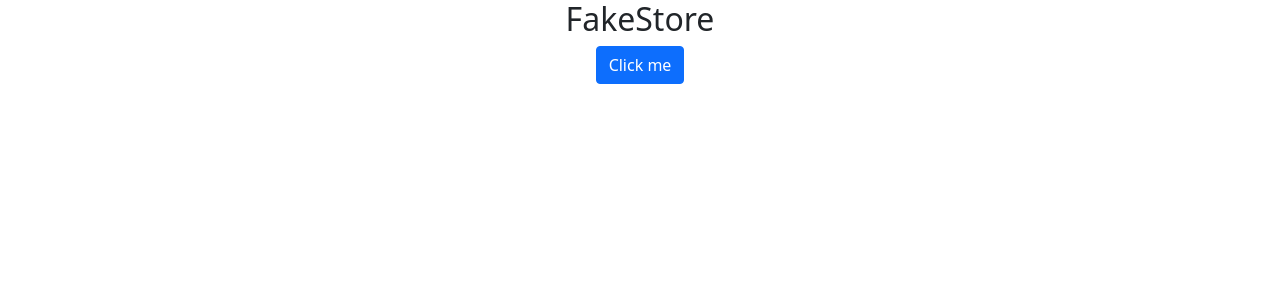
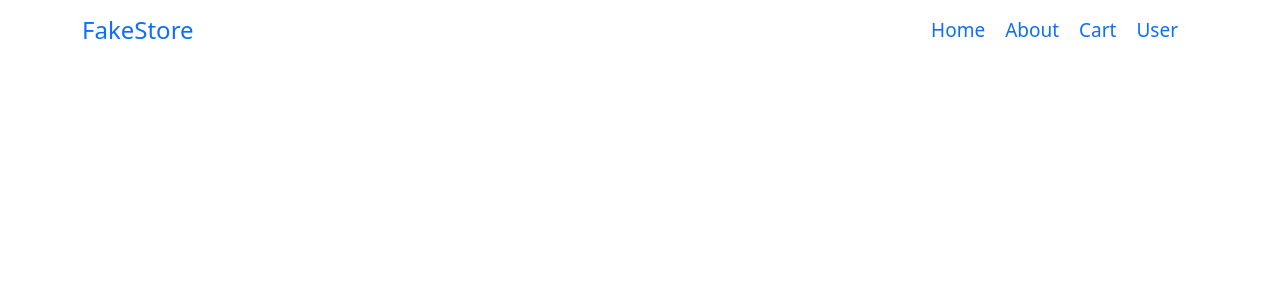
Before and after one commit to EmtiazHossainE2/milestone-8-react, a React (Create React App) app in the folder fakestore/: page / in a window 1280 px wide. Shown: the top 300 px of the page. Built offline with nearby package versions, Linux system fonts and the light colour scheme.

Commit message:
fakestore navbar

```diff
--- a/fakestore/src/App.js
+++ b/fakestore/src/App.js
@@ -1,10 +1,10 @@
 import React from 'react';
 import 'bootstrap/dist/css/bootstrap.min.css';
+import Home from './Pages/Home/Home';
 const App = () => {
     return (
-        <div className='text-center'>
-            <h2 >FakeStore </h2>
-            <button className=' btn btn-primary'>Click me</button>
+        <div >
+            <Home></Home>
         </div >
     );
 };
--- /dev/null
+++ b/fakestore/src/Components/Navbar/Navbar.css
@@ -0,0 +1,5 @@
+nav ul li {
+    margin-right: 20px;
+    font-size: 19px;
+    cursor: pointer;
+}
--- /dev/null
+++ b/fakestore/src/Components/Navbar/Navbar.js
@@ -0,0 +1,26 @@
+import React from 'react';
+import './Navbar.css'
+
+const Navbar = () => {
+    return (
+        <div>
+            <div className="row mt-3">
+                <div className="col-md-3">
+                    <h4><a href="/home" className='text-decoration-none'>FakeStore</a></h4>
+                </div>
+                <div className="col-md-9">
+                    <nav>
+                        <ul className=' text-primary  text-capitalize d-flex list-unstyled justify-content-end '>
+                            <li>home</li>
+                            <li>about</li>
+                            <li>cart</li>
+                            <li>user</li>
+                        </ul>
+                    </nav>
+                </div>
+            </div>
+        </div>
+    );
+};
+
+export default Navbar;
--- /dev/null
+++ b/fakestore/src/Pages/Home/Home.js
@@ -0,0 +1,15 @@
+import React from 'react';
+import Navbar from '../../Components/Navbar/Navbar';
+
+const Home = () => {
+    return (
+        <div>
+            <div className="container">
+                <Navbar></Navbar>
+            </div>
+
+        </div>
+    );
+};
+
+export default Home;
```
Also changed, not shown: fakestore/src/Pages/Home/Home.css (added).
